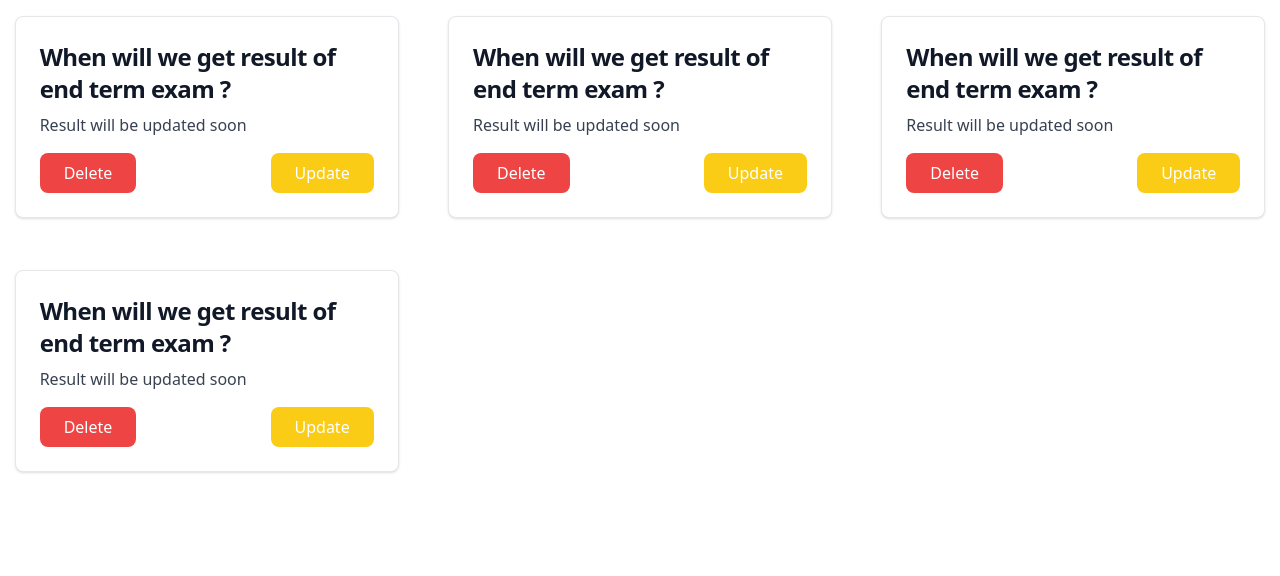
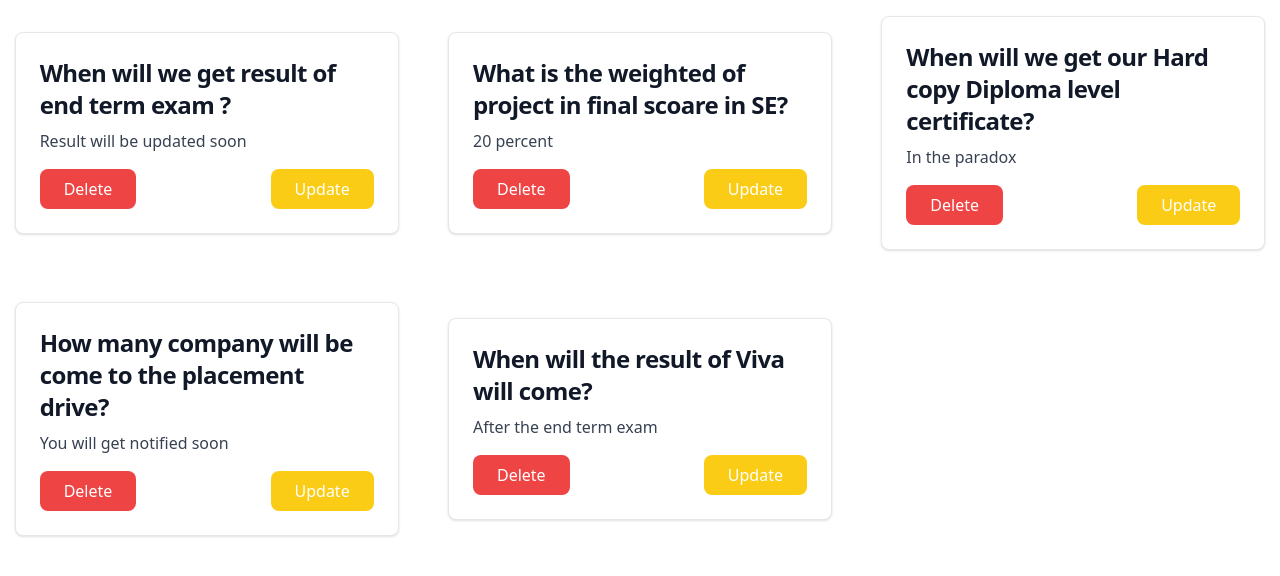
Before and after one commit to ariso-sac/Software_Engg_Project, a Flask app: template templates/all_query.html in a window 1280 px wide. Shown: the top 576 px of the page. Run offline with Flask 2, Linux system fonts and the light colour scheme; the template is opened without the code that fills it, so the values that code supplies are empty; the visitor is signed in with stand-in values (Sample User, id 1); some libraries are stand-ins or nearby versions.

Commit message:
change_all_query

```diff
--- a/templates/all_query.html
+++ b/templates/all_query.html
@@ -28,8 +28,8 @@
 
             <a href="#"
             class="block max-w-sm p-6 bg-white border border-gray-200 rounded-lg shadow hover:bg-gray-100 dark:bg-gray-800 dark:border-gray-700 dark:hover:bg-gray-700">
-            <h5 class="mb-2 text-2xl font-bold tracking-tight text-gray-900 dark:text-white">When will we get result of end term exam ?</h5>
-            <p class="font-normal text-gray-700 dark:text-gray-400">Result will be updated soon</p>
+            <h5 class="mb-2 text-2xl font-bold tracking-tight text-gray-900 dark:text-white">What is the weighted of project in final scoare in SE?</h5>
+            <p class="font-normal text-gray-700 dark:text-gray-400">20 percent</p>
             <div class="flex justify-between items-baseline">
                 <button class="mt-4 bg-red-500 text-white py-2 px-6 rounded-lg">Delete</button>
                 <button class="mt-4 bg-yellow-400 text-white py-2 px-6 rounded-lg">Update</button>
@@ -40,8 +40,8 @@
 
             <a href="#"
             class="block max-w-sm p-6 bg-white border border-gray-200 rounded-lg shadow hover:bg-gray-100 dark:bg-gray-800 dark:border-gray-700 dark:hover:bg-gray-700">
-            <h5 class="mb-2 text-2xl font-bold tracking-tight text-gray-900 dark:text-white">When will we get result of end term exam ?</h5>
-            <p class="font-normal text-gray-700 dark:text-gray-400">Result will be updated soon</p>
+            <h5 class="mb-2 text-2xl font-bold tracking-tight text-gray-900 dark:text-white">When will we get our Hard copy Diploma level certificate?</h5>
+            <p class="font-normal text-gray-700 dark:text-gray-400">In the paradox</p>
             <div class="flex justify-between items-baseline">
                 <button class="mt-4 bg-red-500 text-white py-2 px-6 rounded-lg">Delete</button>
                 <button class="mt-4 bg-yellow-400 text-white py-2 px-6 rounded-lg">Update</button>
@@ -52,8 +52,20 @@
 
             <a href="#"
             class="block max-w-sm p-6 bg-white border border-gray-200 rounded-lg shadow hover:bg-gray-100 dark:bg-gray-800 dark:border-gray-700 dark:hover:bg-gray-700">
-            <h5 class="mb-2 text-2xl font-bold tracking-tight text-gray-900 dark:text-white">When will we get result of end term exam ?</h5>
-            <p class="font-normal text-gray-700 dark:text-gray-400">Result will be updated soon</p>
+            <h5 class="mb-2 text-2xl font-bold tracking-tight text-gray-900 dark:text-white">How many company will be come to the placement drive?</h5>
+            <p class="font-normal text-gray-700 dark:text-gray-400">You will get notified soon</p>
+            <div class="flex justify-between items-baseline">
+                <button class="mt-4 bg-red-500 text-white py-2 px-6 rounded-lg">Delete</button>
+                <button class="mt-4 bg-yellow-400 text-white py-2 px-6 rounded-lg">Update</button>
+            </div>
+        </a>
+        </div>
+        <div class="flex items-center justify-center my-4">
+
+            <a href="#"
+            class="block max-w-sm p-6 bg-white border border-gray-200 rounded-lg shadow hover:bg-gray-100 dark:bg-gray-800 dark:border-gray-700 dark:hover:bg-gray-700">
+            <h5 class="mb-2 text-2xl font-bold tracking-tight text-gray-900 dark:text-white">When will the result of Viva will come?</h5>
+            <p class="font-normal text-gray-700 dark:text-gray-400">After the end term exam</p>
             <div class="flex justify-between items-baseline">
                 <button class="mt-4 bg-red-500 text-white py-2 px-6 rounded-lg">Delete</button>
                 <button class="mt-4 bg-yellow-400 text-white py-2 px-6 rounded-lg">Update</button>
```
